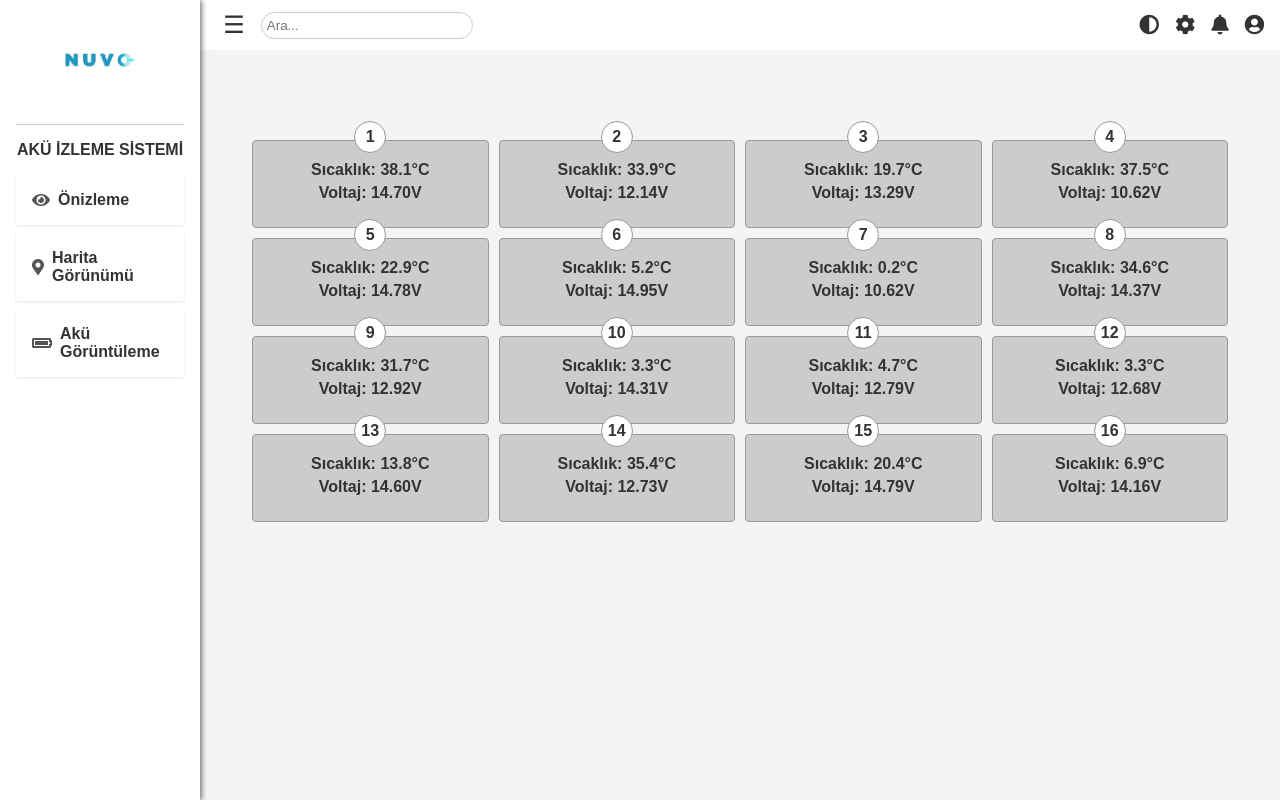
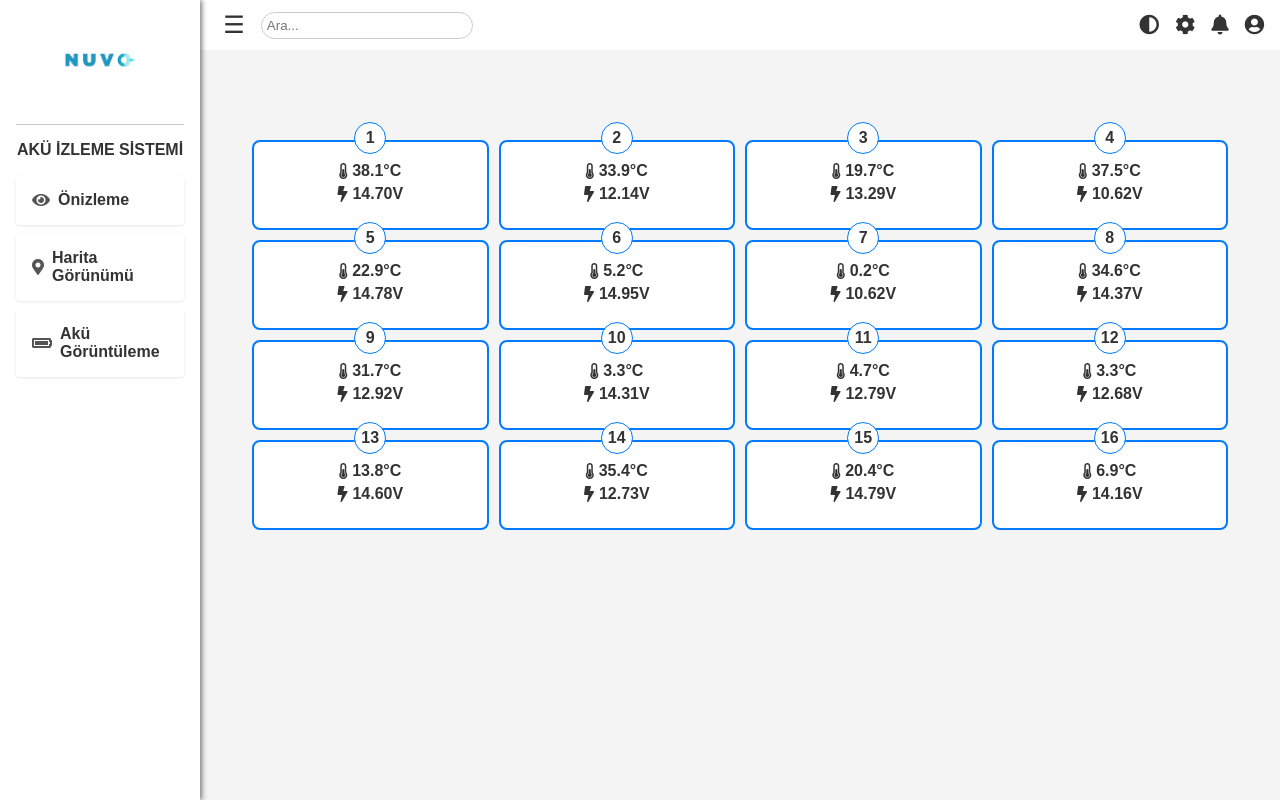
Before and after one commit to enesakts23/NuvoAkuEkrani, a PHP site: page /main.html in a window 1280 px wide, after a click on "Akü Görüntüleme". Run offline with PHP 8.4, Linux system fonts and the light colour scheme.

Commit message:
Uptaded bataryview css

```diff
--- a/batteryview.css
+++ b/batteryview.css
@@ -7,9 +7,12 @@
 }
 
 .battery-item {
-    background-color: #ccc;
-    border: 1px solid #999;
-    border-radius: 4px;
+    background-color: #fff;
+    /* İç kısım beyaz */
+    border: 2px solid #007bff;
+    /* Dış çerçeve mavi */
+    border-radius: 8px;
+    /* Hafif oval köşeler */
     padding: 20px;
     text-align: center;
     font-weight: bold;
@@ -23,7 +26,7 @@
     left: 50%;
     transform: translateX(-50%);
     background-color: #fff;
-    border: 1px solid #999;
+    border: 1px solid #007bff;
     border-radius: 50%;
     width: 30px;
     height: 30px;
@@ -34,18 +37,22 @@
 }
 
 .battery-item:hover {
-    background-color: #aaa;
-    border-color: #777;
+    background-color: #e6f0ff;
+    border-color: #0056b3;
 }
 
-.battery-title {
-    margin-bottom: 10px;
-    font-size: 1.2em;
+.battery-temp,
+.battery-voltage {
+    margin-bottom: 5px;
+    font-size: 1em;
+    display: flex;
+    align-items: center;
+    justify-content: center;
 }
 
-.battery-temp, .battery-voltage {
-    margin-bottom: 5px;
-    font-size: 1em;
+.battery-temp i,
+.battery-voltage i {
+    margin-right: 5px;
 }
 
 /* Dark mode */
@@ -60,10 +67,6 @@
     border-color: #666;
 }
 
-.dark-mode .battery-title, .dark-mode .battery-temp, .dark-mode .battery-voltage {
-    color: #dcdcdc;
-}
-
 .dark-mode .battery-number {
     background-color: #444;
     border-color: #666;
--- a/batteryview.js
+++ b/batteryview.js
@@ -13,11 +13,21 @@ document.addEventListener('DOMContentLoaded', () => {
         batteryNumber.classList.add('battery-number');
 
         const batteryTemp = document.createElement('div');
-        batteryTemp.textContent = `Sıcaklık: ${getRandomTemp()}°C`;
+        const tempIcon = document.createElement('i');
+        tempIcon.classList.add('fas', 'fa-thermometer-half');
+        batteryTemp.appendChild(tempIcon);
+        const tempValue = document.createElement('span');
+        tempValue.textContent = ` ${getRandomTemp()}°C`;
+        batteryTemp.appendChild(tempValue);
         batteryTemp.classList.add('battery-temp');
 
         const batteryVoltage = document.createElement('div');
-        batteryVoltage.textContent = `Voltaj: ${getRandomVoltage()}V`;
+        const voltageIcon = document.createElement('i');
+        voltageIcon.classList.add('fas', 'fa-bolt');
+        batteryVoltage.appendChild(voltageIcon);
+        const voltageValue = document.createElement('span');
+        voltageValue.textContent = ` ${getRandomVoltage()}V`;
+        batteryVoltage.appendChild(voltageValue);
         batteryVoltage.classList.add('battery-voltage');
 
         batteryItem.appendChild(batteryNumber);
```
